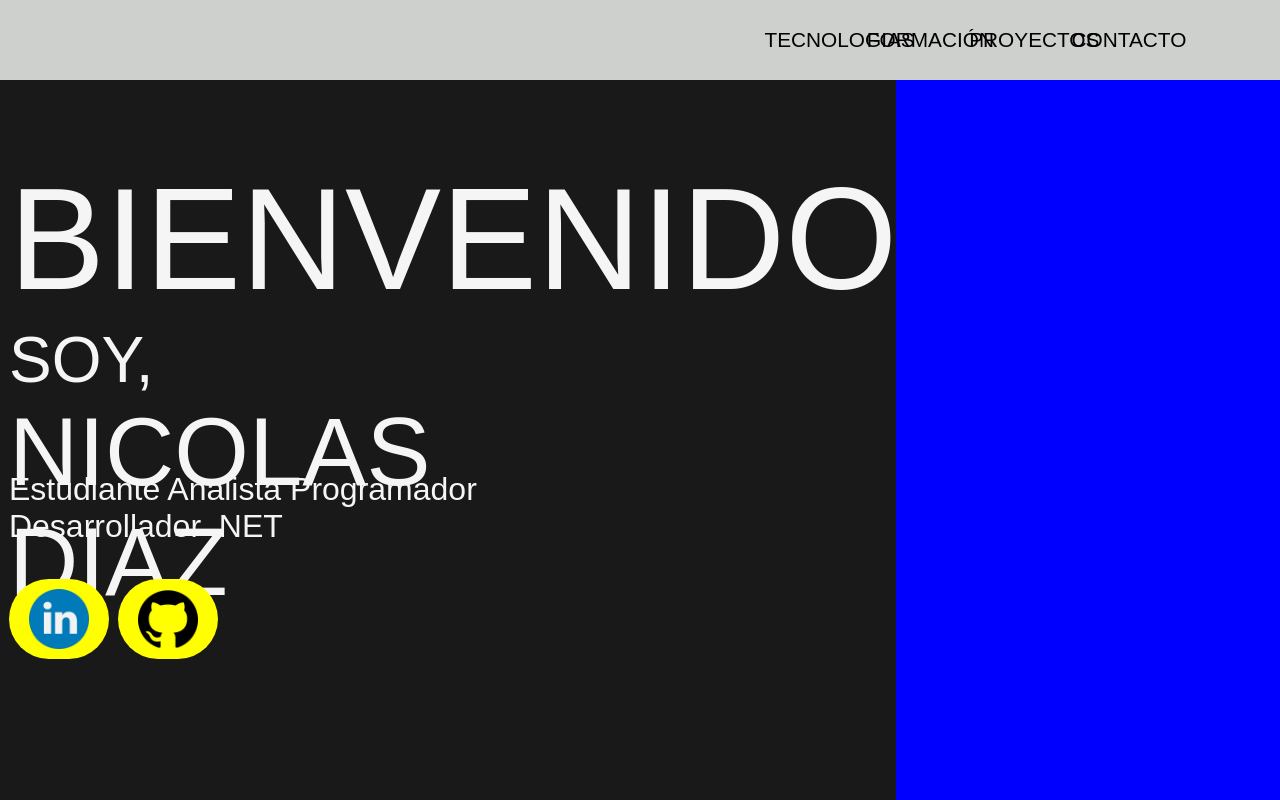
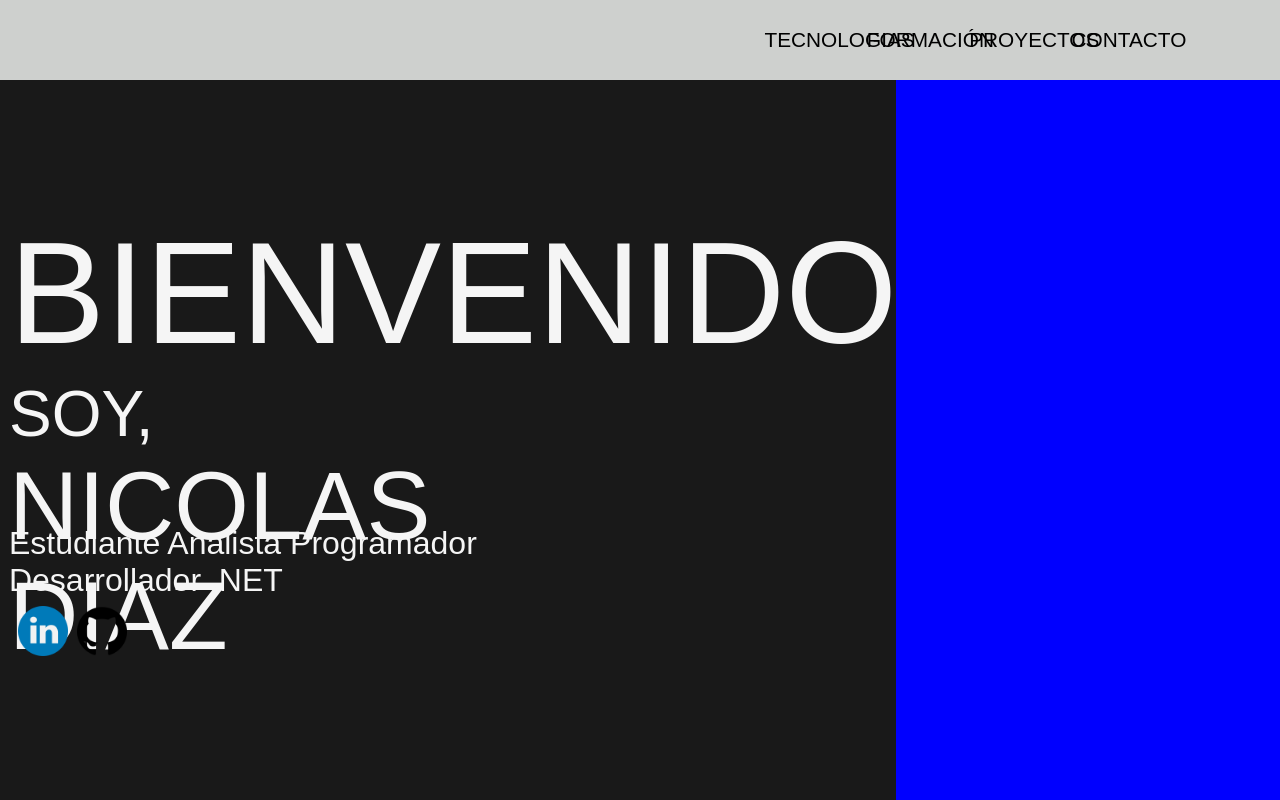
Before and after one commit to nicodiaz00/portfolio-spa, a plain HTML site: page index.html in a window 1280 px wide. Drawn offline with Linux system fonts and the light colour scheme; a web font is replaced by a local one.

Commit message:
Se modifica home

```diff
--- a/CSS/style.css
+++ b/CSS/style.css
@@ -150,6 +150,7 @@ body{
   z-index: 1000; /* asegura que esté por encima del resto */
   align-items: center;
   justify-content: space-around;
+
 }
 .btnclose{
     background-color: red;
@@ -158,9 +159,16 @@ body{
 
     border: none;
 }
+#main-container{
+    display: flex;
+    height: 90%;
+    flex-direction: column;
+    width: 100%;
 
-
-
+}
+.right-div-home{
+    display: none;
+}
 }
 
 
@@ -245,6 +253,7 @@ body{
     flex-direction: column;
     align-items: center;
     justify-content: center;
+
 }
 .div-welcome{
     height: 40%;
@@ -281,7 +290,7 @@ body{
     color: whitesmoke;
 }
 .div-name{
-    height: 15%;
+    height: 10%;
     display: flex;
     flex-direction: column;
     width: 70%;
@@ -299,39 +308,26 @@ body{
 
 }
 .div-social-media{
-    height: 20%;
+    height: 10%;
 
     width: 100%;
     flex-direction: row;
     display: flex;
     margin-left: 1%;
+    align-items: center;
 }
-.div-linkedin{
-    width: 100px;
-    height: 80px;
-    background-color: yellow;
-    align-items: center;
-    display: flex;
-    justify-content: center;
-    border-radius: 40px;
-    margin-right: 0.5%;
-}
-.div-linkedin > img{
-    width: 60%;
-    height: auto;
-}
-.div-git-hub{
-    width: 100px;
-    height: 80px;
-    background-color: yellow;
-    align-items: center;
-    display: flex;
-    justify-content: center;
-    border-radius: 40px;
-    margin-left: 0.5%;
+.div-social-media > a > img{
+    height: 50px;
+    transition: transform 0.3s ease;
+
 }
 
-.div-git-hub > img{
-    width: 60%;
-    height: auto;
+.div-social-media > a > img:hover {
+    transform: scale(1.1); /* agranda un 10% */
 }
+
+.div-social-media > a{
+    margin-left: 1%;
+
+
+}
--- a/JS/home.js
+++ b/JS/home.js
@@ -14,8 +14,7 @@ export function createHome(){
     const divWelcome = createDiv();
     const divName = createDiv();
     const divSocialMedia = createDiv();
-    const divlinkedin = createDiv();
-    const divGitHub = createDiv();
+
 
     home.classList.add("home-div");
     leftDiv.classList.add("left-div-home");
@@ -23,8 +22,7 @@ export function createHome(){
     divWelcome.classList.add("div-welcome");
     divName.classList.add("div-name");
     divSocialMedia.classList.add("div-social-media")
-    divlinkedin.classList.add("div-linkedin");
-    divGitHub.classList.add("div-git-hub");
+
 
     const h2 = document.createElement("h2")
     h2.textContent ="BIENVENIDO.";
@@ -47,19 +45,28 @@ export function createHome(){
     divName.appendChild(h2developer);
 
 
-    const linkedin =document.createElement("img")
+    const linkedin = document.createElement("img")
     linkedin.src="IMAGES/linkedin.png";
+    const alinkedin = document.createElement("a");
+    alinkedin.href="https://www.linkedin.com/in/nicodiaz00/";
+    alinkedin.target = "_blank";
 
-    divlinkedin.appendChild(linkedin);
+
+
+    const aGitHub = document.createElement("a");
+    aGitHub.href = "https://github.com/nicodiaz00";
+    aGitHub.target = "_blank";
 
     const gitHub = document.createElement("img");
     gitHub.src = "IMAGES/github.png";
 
-    divGitHub.appendChild(gitHub);
+    alinkedin.appendChild(linkedin);
+    aGitHub.appendChild(gitHub);
 
 
-    divSocialMedia.appendChild(divlinkedin);
-    divSocialMedia.appendChild(divGitHub);
+
+    divSocialMedia.appendChild(alinkedin);
+    divSocialMedia.appendChild(aGitHub);
 
     leftDiv.appendChild(divWelcome);
     leftDiv.appendChild(divName);
```
